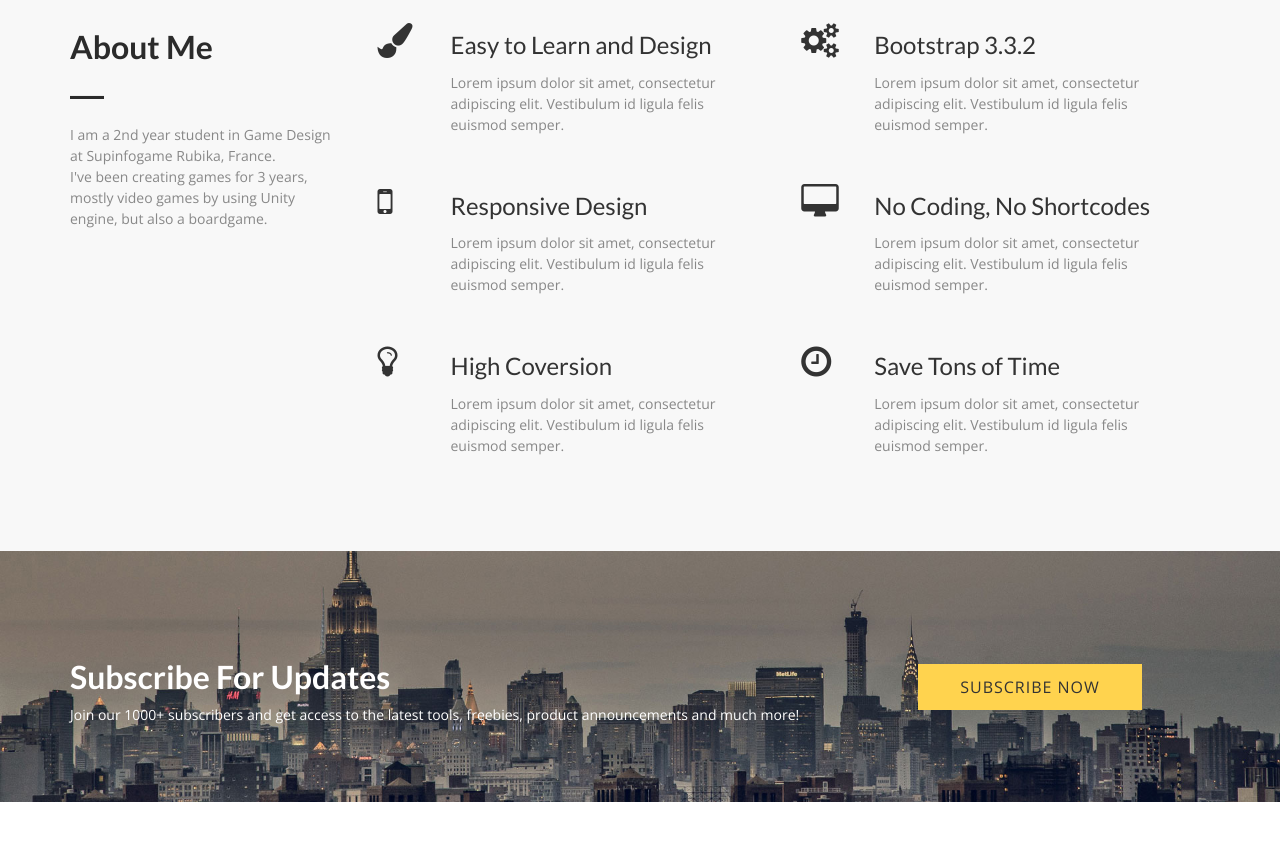
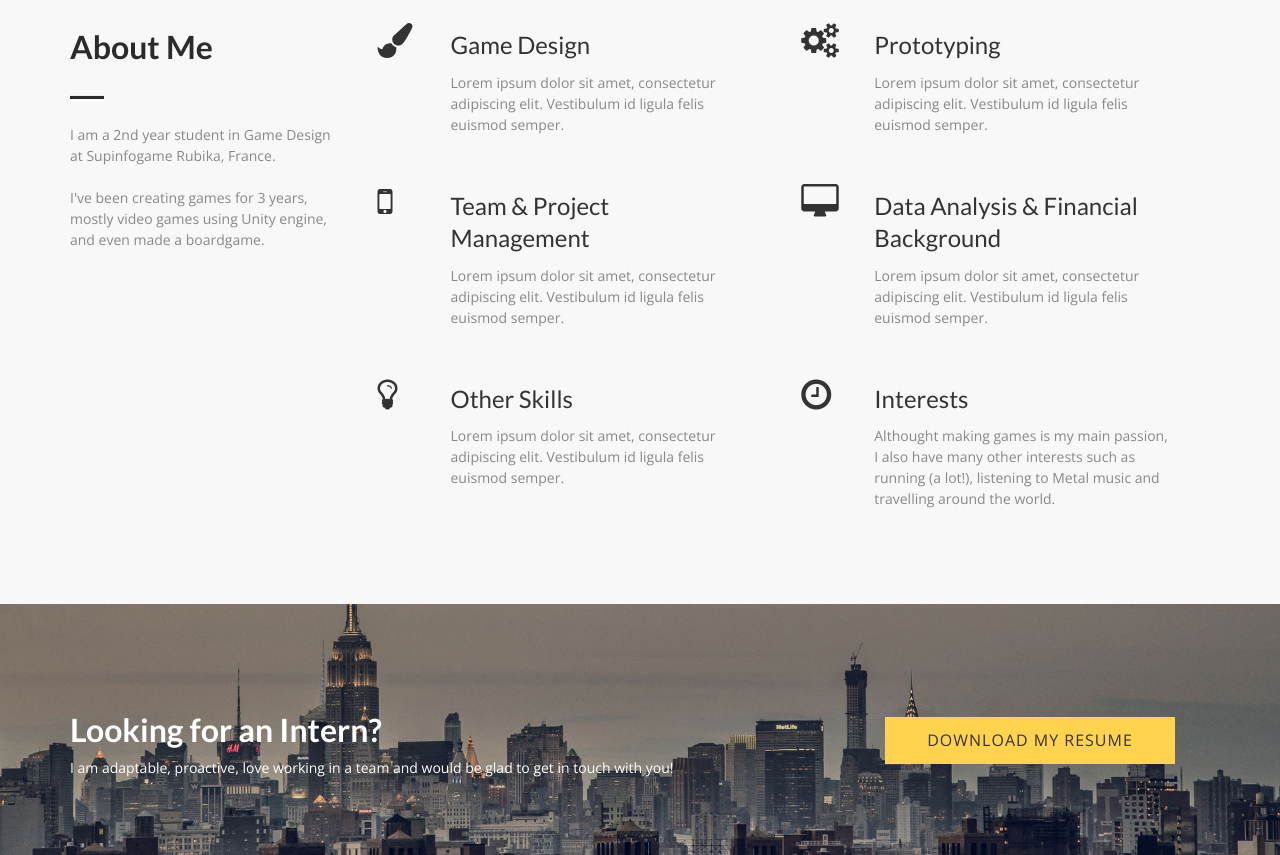
Before and after one commit to thuerre/thuerre.github.io, a plain HTML site: page index.html in a window 1280 px wide. Shown: the part 940-1795 px from the top of the page. Drawn offline with nearby package versions, Linux system fonts and the light colour scheme.

Commit message:
Changements sur "about me"

```diff
--- a/index.html
+++ b/index.html
@@ -78,7 +78,8 @@
           <div class="section-title">
             <h2 class="head-title">About Me</h2>
             <hr class="botm-line">
-            <p class="sec-para">I am a 2nd year student in Game Design at Supinfogame Rubika, France. <br>I've been creating games for 3 years, mostly video games by using Unity engine, but also a boardgame.</br> </p>
+            <p class="sec-para">I am a 2nd year student in Game Design at Supinfogame Rubika, France.<br>
+            <br>I've been creating games for 3 years, mostly video games using Unity engine, and even made a boardgame.</br></p>
           </div>
         </div>
         <div class="col-md-9">
@@ -87,7 +88,7 @@
               <i class="fa fa-paint-brush"></i>
             </div>
             <div class="icon-text">
-              <h3 class="txt-tl">Easy to Learn and Design</h3>
+              <h3 class="txt-tl">Game Design</h3>
               <p class="txt-para">Lorem ipsum dolor sit amet, consectetur adipiscing elit. Vestibulum id ligula felis euismod semper. </p>
             </div>
           </div>
@@ -96,7 +97,7 @@
               <i class="fa fa-cogs"></i>
             </div>
             <div class="icon-text">
-              <h3 class="txt-tl">Bootstrap 3.3.2</h3>
+              <h3 class="txt-tl">Prototyping</h3>
               <p class="txt-para">Lorem ipsum dolor sit amet, consectetur adipiscing elit. Vestibulum id ligula felis euismod semper. </p>
             </div>
           </div>
@@ -105,7 +106,7 @@
               <i class="fa fa-mobile"></i>
             </div>
             <div class="icon-text">
-              <h3 class="txt-tl">Responsive Design</h3>
+              <h3 class="txt-tl">Team & Project Management</h3>
               <p class="txt-para">Lorem ipsum dolor sit amet, consectetur adipiscing elit. Vestibulum id ligula felis euismod semper. </p>
             </div>
           </div>
@@ -114,7 +115,7 @@
               <i class="fa fa-desktop"></i>
             </div>
             <div class="icon-text">
-              <h3 class="txt-tl">No Coding, No Shortcodes</h3>
+              <h3 class="txt-tl">Data Analysis & Financial Background</h3>
               <p class="txt-para">Lorem ipsum dolor sit amet, consectetur adipiscing elit. Vestibulum id ligula felis euismod semper. </p>
             </div>
           </div>
@@ -123,7 +124,7 @@
               <i class="fa fa-lightbulb-o"></i>
             </div>
             <div class="icon-text">
-              <h3 class="txt-tl">High Coversion</h3>
+              <h3 class="txt-tl">Other Skills</h3>
               <p class="txt-para">Lorem ipsum dolor sit amet, consectetur adipiscing elit. Vestibulum id ligula felis euismod semper. </p>
             </div>
           </div>
@@ -132,8 +133,8 @@
               <i class="fa fa-clock-o"></i>
             </div>
             <div class="icon-text">
-              <h3 class="txt-tl">Save Tons of Time</h3>
-              <p class="txt-para">Lorem ipsum dolor sit amet, consectetur adipiscing elit. Vestibulum id ligula felis euismod semper. </p>
+              <h3 class="txt-tl">Interests</h3>
+              <p class="txt-para">Althought making games is my main passion, I also have many other interests such as running (a lot!), listening to Metal music and travelling around the world.</p>
             </div>
           </div>
         </div>
@@ -146,12 +147,12 @@
       <div class="row">
         <div class="col-md-8">
           <div class="cta-txt">
-            <h3>Subscribe For Updates</h3>
-            <p>Join our 1000+ subscribers and get access to the latest tools, freebies, product announcements and much more!</p>
+            <h3>Looking for an Intern?</h3>
+            <p>I am adaptable, proactive, love working in a team and would be glad to get in touch with you!  </p>
           </div>
         </div>
         <div class="col-md-4 text-center">
-          <a href="#" class="btn btn-submit">Subscribe Now</a>
+          <a href="#" class="btn btn-submit">Download my resume</a>
         </div>
       </div>
     </div>
```
